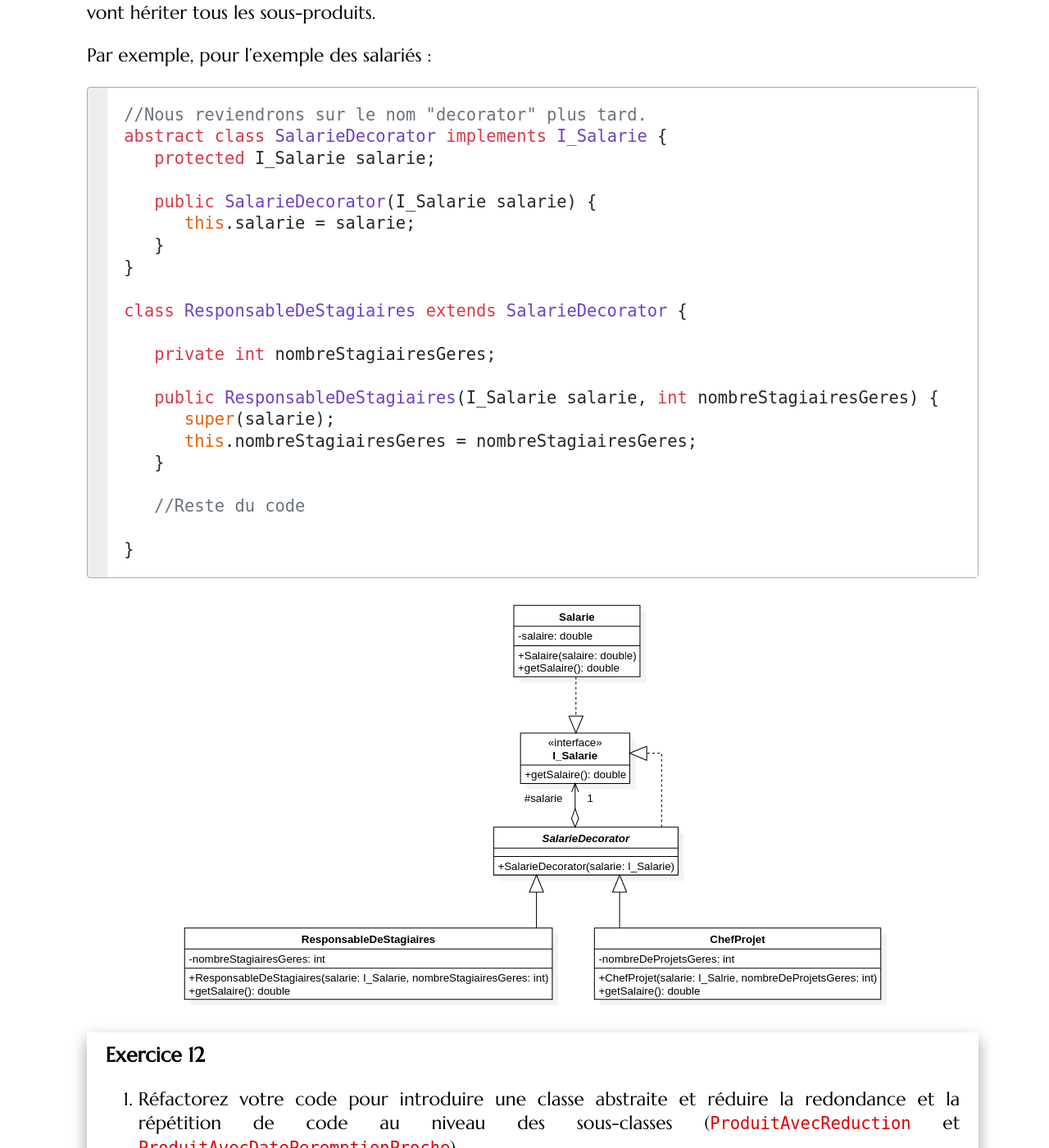
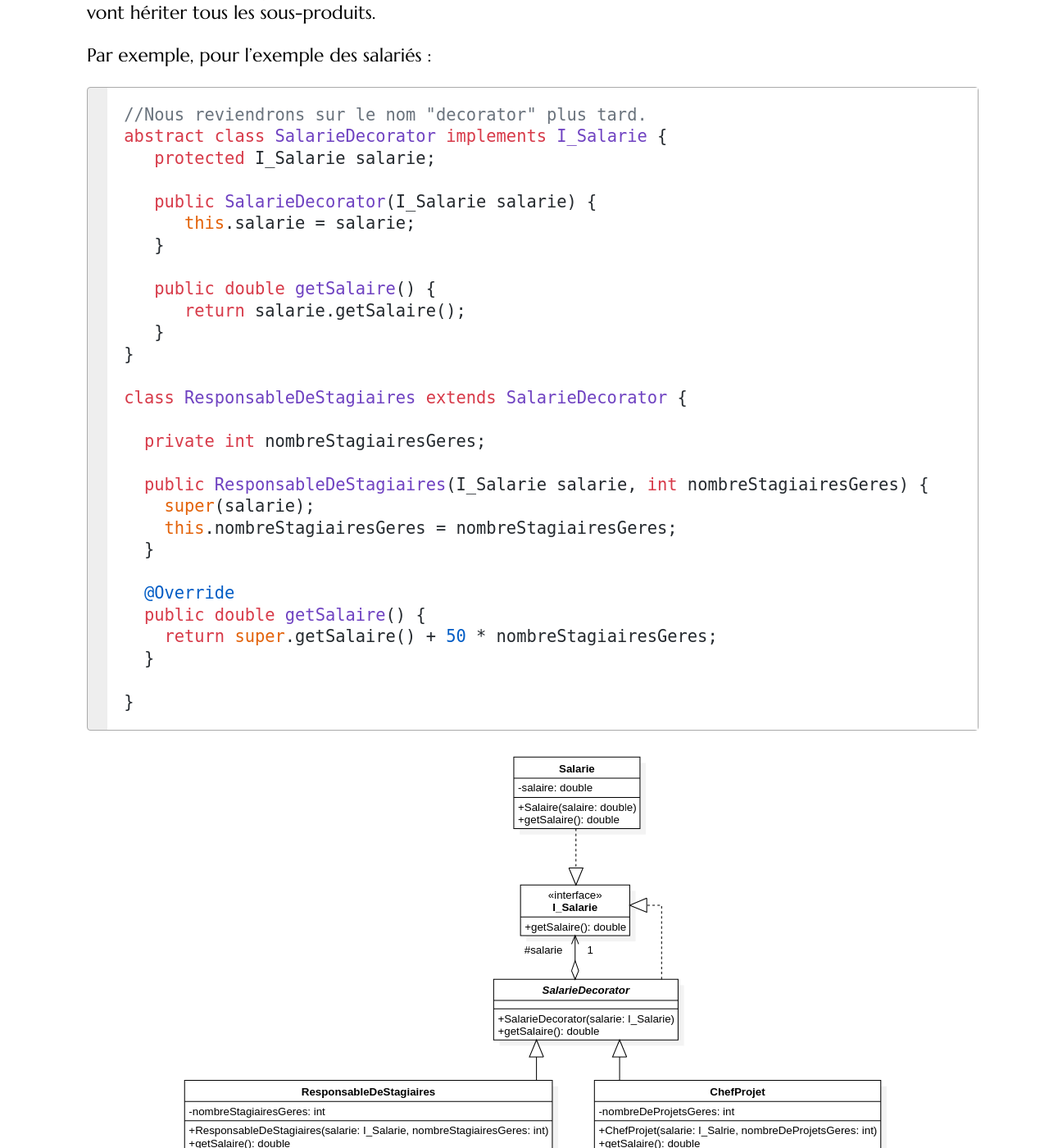
Before and after one commit to mgasquet/R304-QualiteDeveloppement, a Jekyll site: the page built from tutorials/tutorial3.md, in a window 1280 px wide and 1400 px high, scrolled down 23867 px. Shown: the whole window at 82% size. Built offline with Jekyll 4.4.1, drawn with Linux system fonts in a browser that asks for light colours; some web fonts are replaced.

Commit message:
fix decoarateur tp3

````diff
--- a/tutorials/tutorial3.md
+++ b/tutorials/tutorial3.md
@@ -769,18 +769,25 @@ abstract class SalarieDecorator implements I_Salarie {
    public SalarieDecorator(I_Salarie salarie) {
       this.salarie = salarie;
    }
+
+   public double getSalaire() {
+      return salarie.getSalaire();
+   }
 }
 
 class ResponsableDeStagiaires extends SalarieDecorator {
 
-   private int nombreStagiairesGeres;
+  private int nombreStagiairesGeres;
 
-   public ResponsableDeStagiaires(I_Salarie salarie, int nombreStagiairesGeres) {
-      super(salarie);
-      this.nombreStagiairesGeres = nombreStagiairesGeres;
-   }
+  public ResponsableDeStagiaires(I_Salarie salarie, int nombreStagiairesGeres) {
+    super(salarie);
+    this.nombreStagiairesGeres = nombreStagiairesGeres;
+  }
 
-   //Reste du code
+  @Override
+  public double getSalaire() {
+    return super.getSalaire() + 50 * nombreStagiairesGeres;
+  }
 
 }
 ```
````
Also changed, not shown: assets/TP3/OCP3.svg.
